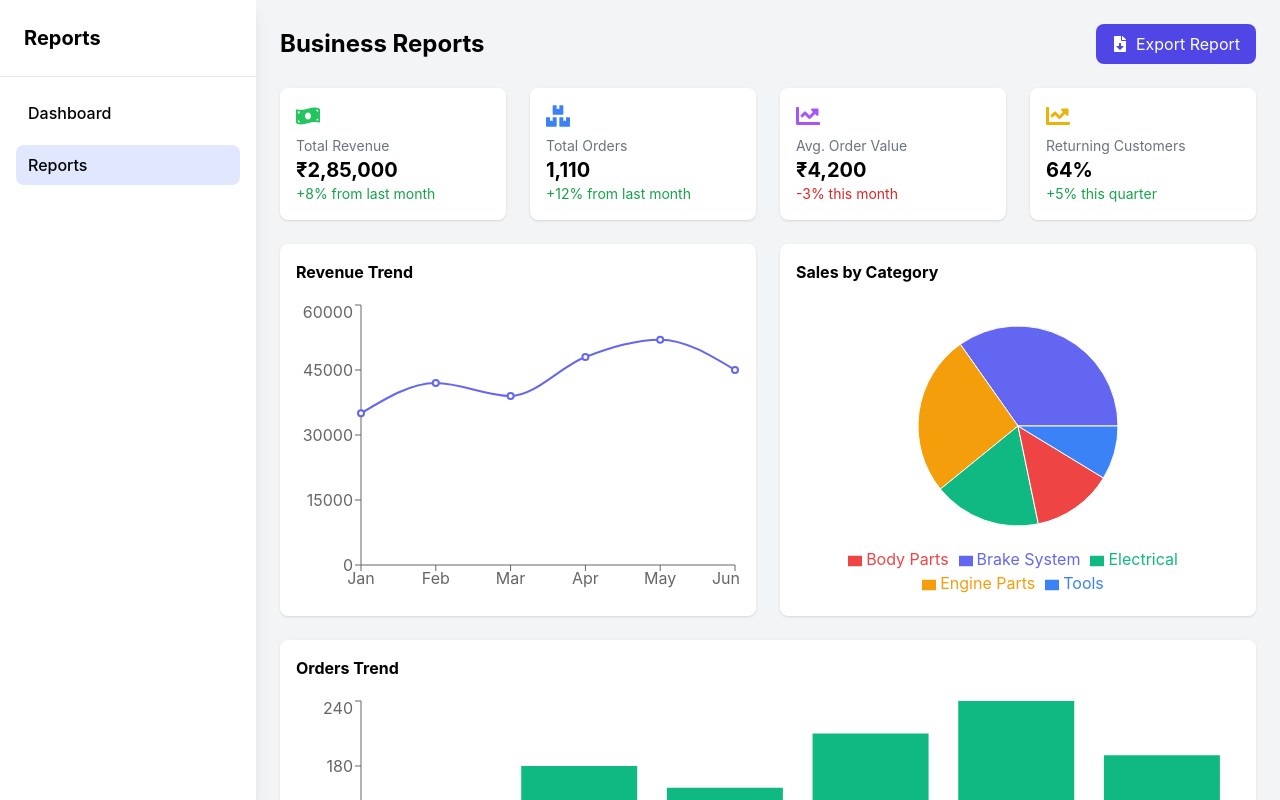
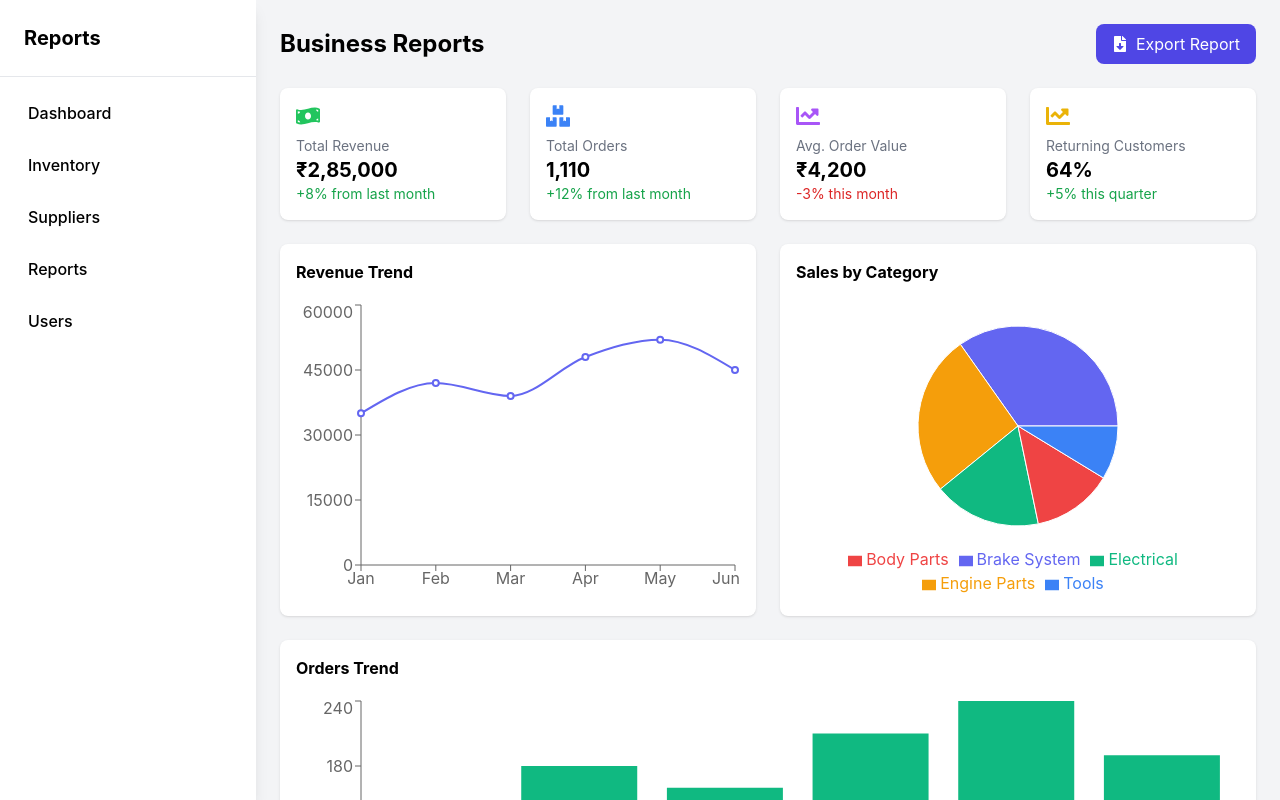
Before and after one commit to Srikumarsahoo/EzzyManagement, a React (Create React App) app in the folder ass-frontend/: page /reports in a window 1280 px wide. Built offline with nearby package versions, Linux system fonts and the light colour scheme.

Commit message:
Added download option in csv format from reports.js

```diff
--- a/ass-frontend/package.json
+++ b/ass-frontend/package.json
@@ -16,6 +16,7 @@
     "dotenv": "^17.2.1",
     "lucide-react": "^0.544.0",
     "react": "^19.1.1",
+    "react-csv": "^2.2.2",
     "react-dom": "^19.1.1",
     "react-icons": "^5.5.0",
     "react-router-dom": "^7.9.0",
--- a/ass-frontend/src/pages/Reports.js
+++ b/ass-frontend/src/pages/Reports.js
@@ -5,6 +5,7 @@ import {
   PieChart, Pie, Cell, Legend, BarChart, Bar
 } from "recharts";
 import { FaFileDownload, FaChartLine, FaMoneyBillWave, FaBoxes } from "react-icons/fa";
+import { CSVLink } from "react-csv"; // ✅ for CSV export
 
 // Mock Data
 const revenueData = [
@@ -34,15 +35,30 @@ const orderTrends = [
   { month: "Jun", orders: 190 },
 ];
 
+// ✅ Combine all data for CSV export
+const combinedReportData = [
+  { section: "Revenue Trend", data: JSON.stringify(revenueData) },
+  { section: "Sales by Category", data: JSON.stringify(categorySales) },
+  { section: "Orders Trend", data: JSON.stringify(orderTrends) },
+];
+
+const csvHeaders = [
+  { label: "Report Section", key: "section" },
+  { label: "Data", key: "data" },
+];
+
 export default function Reports() {
   return (
     <div className="flex h-screen bg-gray-100">
-      {/* Sidebar placeholder (reuse your Dashboard sidebar component if modularized) */}
+      {/* Sidebar placeholder */}
       <aside className="w-64 bg-white shadow-lg flex flex-col">
         <div className="p-6 font-bold text-xl border-b">Reports</div>
         <nav className="flex-1 p-4 space-y-3">
-          <a href="/dashboard" className="block py-2 px-3 rounded-lg hover:bg-indigo-100 font-medium">Dashboard</a>
-          <a href="/reports" className="block py-2 px-3 rounded-lg bg-indigo-100 font-medium">Reports</a>
+          <a href="/Dashboard" className="block py-2 px-3 rounded-lg hover:bg-indigo-100 font-medium">Dashboard</a>
+          <a href="/Inventory" className="block py-2 px-3 rounded-lg hover:bg-indigo-100 font-medium">Inventory</a>
+          <a href="/Suppliers" className="block py-2 px-3 rounded-lg hover:bg-indigo-100 font-medium">Suppliers</a>
+          <a href="/Reports" className="block py-2 px-3 rounded-lg hover:bg-indigo-100 font-medium">Reports</a>
+          <a href="/Users" className="block py-2 px-3 rounded-lg hover:bg-indigo-100 font-medium">Users</a>
         </nav>
       </aside>
 
@@ -51,9 +67,16 @@ export default function Reports() {
         {/* Header */}
         <div className="flex justify-between items-center mb-6">
           <h1 className="text-2xl font-bold">Business Reports</h1>
-          <button className="px-4 py-2 bg-indigo-600 text-white rounded-lg flex items-center">
+
+          {/* ✅ Export CSV button */}
+          <CSVLink
+            data={combinedReportData}
+            headers={csvHeaders}
+            filename={`business-report-${new Date().toISOString().split("T")[0]}.csv`}
+            className="px-4 py-2 bg-indigo-600 text-white rounded-lg flex items-center hover:bg-indigo-700 transition"
+          >
             <FaFileDownload className="mr-2" /> Export Report
-          </button>
+          </CSVLink>
         </div>
 
         {/* KPI Cards */}
```
Also changed, not shown: 1 other file (tests, documents, lock files or other folders).
